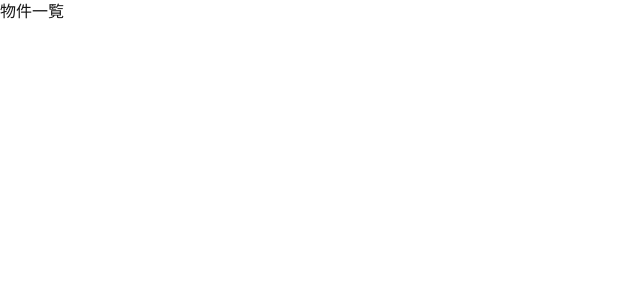
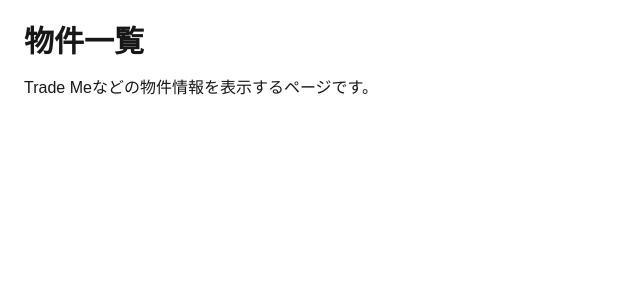
Before and after one commit to okei-okei/worklife-wh-next, a Next.js app: page /mypage/properties in a window 1280 px wide. Shown: the top 300 px of the page, without its empty margins (0-640 px from the left). Built offline with nearby package versions, Linux system fonts and the light colour scheme.

Commit message:
fix properties page export

```diff
--- a/app/mypage/properties/page.tsx
+++ b/app/mypage/properties/page.tsx
@@ -1,7 +1,9 @@
 export default function PropertiesPage() {
   return (
-    <main>
-      <h1>物件一覧</h1>
+    <main className="min-h-screen p-6">
+      <h1 className="text-3xl font-bold">物件一覧</h1>
+
+      <p className="mt-4">Trade Meなどの物件情報を表示するページです。</p>
     </main>
   );
 }
```
